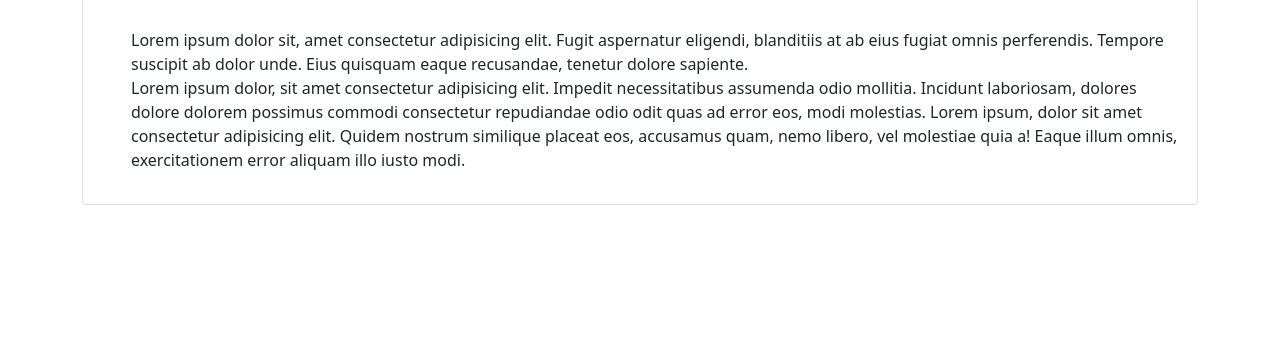
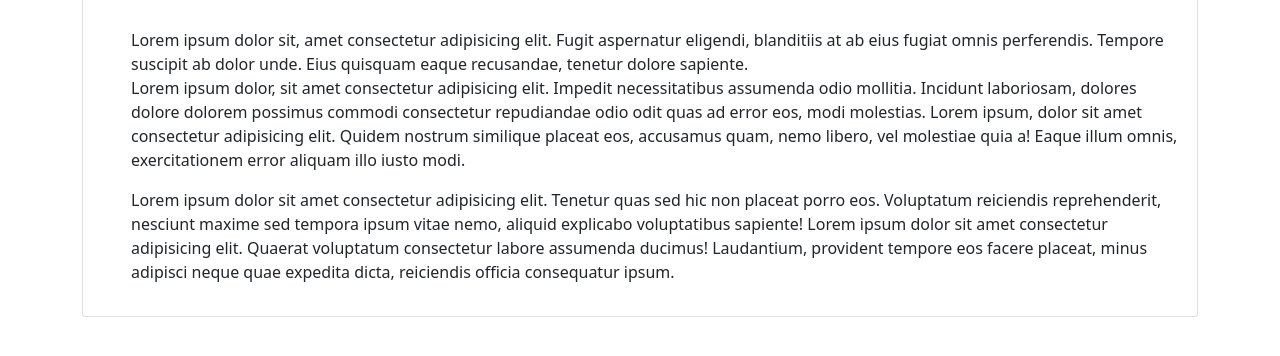
Before and after one commit to baharfatah21/perpustakaan, a CodeIgniter app: page /database/ in a window 1280 px wide. Shown: the part 235-591 px from the top of the page. Run offline with CodeIgniter, Linux system fonts and the light colour scheme.

Commit message:
penambahan paragraf pada dasboard

```diff
--- a/application/views/dashboard.php
+++ b/application/views/dashboard.php
@@ -14,6 +14,10 @@
                     <p>
                         Lorem ipsum dolor, sit amet consectetur adipisicing elit. Impedit necessitatibus assumenda odio mollitia. Incidunt laboriosam, dolores dolore dolorem possimus commodi consectetur repudiandae odio odit quas ad error eos, modi molestias.
                         Lorem ipsum, dolor sit amet consectetur adipisicing elit. Quidem nostrum similique placeat eos, accusamus quam, nemo libero, vel molestiae quia a! Eaque illum omnis, exercitationem error aliquam illo iusto modi.
+                        <p>
+                            Lorem ipsum dolor sit amet consectetur adipisicing elit. Tenetur quas sed hic non placeat porro eos. Voluptatum reiciendis reprehenderit, nesciunt maxime sed tempora ipsum vitae nemo, aliquid explicabo voluptatibus sapiente!
+                            Lorem ipsum dolor sit amet consectetur adipisicing elit. Quaerat voluptatum consectetur labore assumenda ducimus! Laudantium, provident tempore eos facere placeat, minus adipisci neque quae expedita dicta, reiciendis officia consequatur ipsum.
+                        </p>
                     </p>
                     </ul>
                 </div>
```
